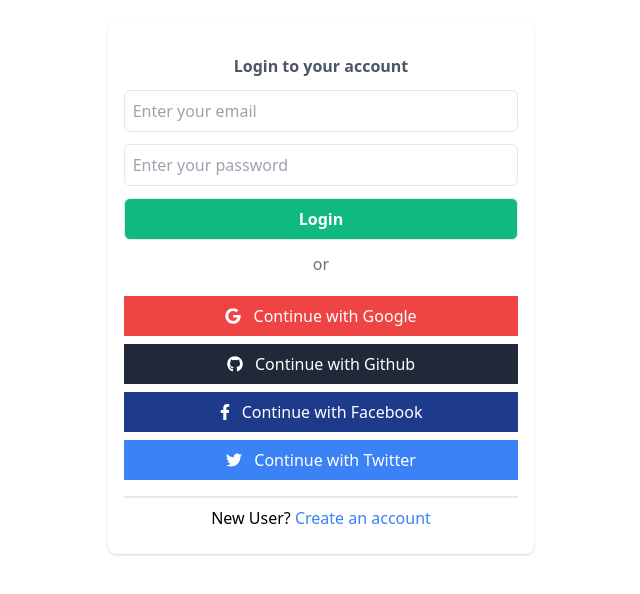
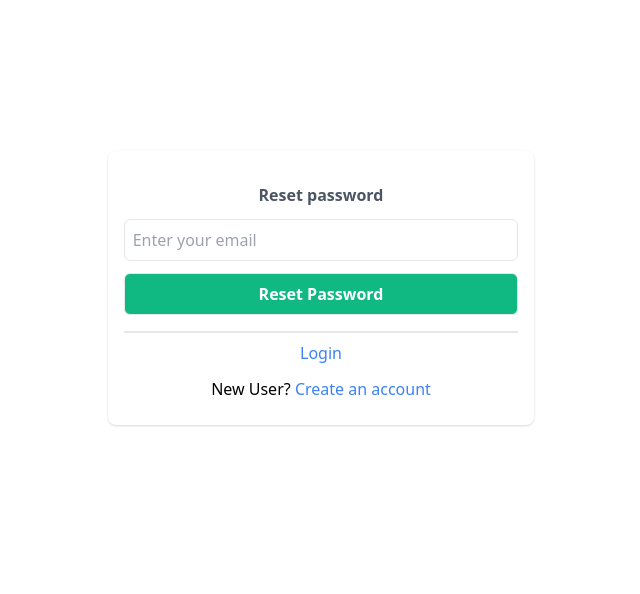
Before and after one commit to Shaharafat/react-firebase-auth, a React (Create React App) app: page /forgotPassword in a window 1280 px wide. Before the commit this address led to /login. Shown: the part 112-706 px from the top of the page, without its empty margins (319-959 px from the left). Built offline with nearby package versions, Linux system fonts and the light colour scheme; no server answers.

Commit message:
twitter and email login added, logout and remove user done

```diff
--- a/src/App.js
+++ b/src/App.js
@@ -28,11 +28,11 @@
     <AuthProvider>
       <Router>
         <Switch>
+          <PrivateRoute path="/" exact component={Dashboard} />
+          <PrivateRoute path="/updateProfile" component={UpdateProfile} />
           <Route path="/login" component={Login} />
           <Route path="/signup" component={Signup} />
-          <PrivateRoute path="/updateProfile" component={UpdateProfile} />
-          <PrivateRoute path="/forgotPassword" component={ForgotPassword} />
-          <PrivateRoute path="/" exact component={Dashboard} />
+          <Route path="/forgotPassword" component={ForgotPassword} />
         </Switch>
       </Router>
     </AuthProvider>
--- a/src/components/Form.js
+++ b/src/components/Form.js
@@ -1,12 +1,23 @@
-import { yupResolver } from "@hookform/resolvers/yup";
+/*
+ *
+ * Title: Sign up and Login form
+ * Description: This form will be used in signup and login page.
+ *              validation message shown differently for different page.
+ * Author: Shah Arafat
+ * Date: 17-03-2021
+ *
+ */
+
 import React from "react";
 import { useForm } from "react-hook-form";
+import { yupResolver } from "@hookform/resolvers/yup";
 import { useHistory } from "react-router";
 import { useAuth } from "../context/AuthContext";
 import { loginSchema, signUpSchema } from "../helper/schemas";
 
 const Form = ({ isSignupPage = false }) => {
-  const { currentUser, doSignupWithEmailPass } = useAuth();
+  const { doSignupWithEmailPass, doSigninWithEmailPass } = useAuth();
+
   const history = useHistory();
 
   const { register, errors, handleSubmit } = useForm({
@@ -16,6 +27,7 @@
       : yupResolver(loginSchema),
   });
 
+  // this will executed when signup attempt taken
   const signup = async (data) => {
     const { email, password } = data;
     try {
@@ -26,8 +38,22 @@
     }
   };
 
+  // this will executed when login attempt taken
+  const login = async (data) => {
+    const { email, password } = data;
+    try {
+      await doSigninWithEmailPass(email, password);
+      history.push("/");
+    } catch (error) {
+      console.error("Error signing up", error.message);
+    }
+  };
+
   return (
-    <form className="w-full" onSubmit={handleSubmit(signup)}>
+    <form
+      className="w-full"
+      onSubmit={handleSubmit(isSignupPage ? signup : login)} // handlesubmit depending on operation
+    >
       <div hidden={!isSignupPage}>
         <input
           type="text"
@@ -65,8 +91,10 @@
           autoComplete="on"
         />
         <p className="text-sm text-red-600">
-          {errors.password?.message &&
+          {isSignupPage &&
+            errors.password?.message &&
             "Password must contain A-Z,a-z,0-9 and special characters (#,$,_) and minimum length should be 8 characters"}
+          {!isSignupPage && errors.password?.message && "Type valid password"}
         </p>
       </div>
 
--- a/src/components/SocialLogin.js
+++ b/src/components/SocialLogin.js
@@ -1,8 +1,8 @@
+import React from 'react';
 import { faFacebookF, faGithub, faGoogle, faTwitter } from '@fortawesome/free-brands-svg-icons';
-import React from 'react';
 import { useHistory } from "react-router-dom";
 import { useAuth } from "../context/AuthContext";
-import {googleProvider, facebookProvider, githubProvider} from '../firebase'
+import { googleProvider, facebookProvider, githubProvider, twitterProvider } from '../firebase';
 import { Button } from "../components";
 
 const SocialLogin = () => {
@@ -24,7 +24,7 @@
       <Button handleClick={() => signInWithSocialAccount(googleProvider)} icon={faGoogle} bgColor="bg-red-500">Continue with Google</Button>
       <Button handleClick={() => signInWithSocialAccount(githubProvider)} icon={faGithub} bgColor="bg-gray-800">Continue with Github</Button>
       <Button handleClick={() => signInWithSocialAccount(facebookProvider)} icon={faFacebookF} bgColor="bg-blue-900">Continue with Facebook</Button>
-      <Button handleClick={() => signInWithSocialAccount(googleProvider)} icon={ faTwitter } bgColor="bg-blue-500">Continue with Twitter</Button>
+      <Button handleClick={() => signInWithSocialAccount(twitterProvider)} icon={ faTwitter } bgColor="bg-blue-500">Continue with Twitter</Button>
     </div>
   )
 }
--- a/src/firebase/index.js
+++ b/src/firebase/index.js
@@ -11,7 +11,7 @@
 
 let firebaseConfig = {
   apiKey: process.env.REACT_APP_FIREBASE_API_KEY,
-  authDomain: process.env.REACT_APP_FIREBASE_AITH_DOMAIN,
+  authDomain: process.env.REACT_APP_FIREBASE_AUTH_DOMAIN,
   projectId: process.env.REACT_APP_FIREBASE_PROJECT_ID,
   storageBucket: process.env.REACT_APP_FIREBASE_STORAGE_BUCKET,
   messagingSenderId: process.env.REACT_APP_FIREBASE_MESSAGING_SENDER_ID,
@@ -35,3 +35,7 @@
 //* github auth provider. It will pass
 // as parameter to sign up with google
 export const githubProvider = new firebase.auth.GithubAuthProvider();
+
+//* Twitter auth provider. It will pass
+// as parameter to sign up with google
+export const twitterProvider = new firebase.auth.TwitterAuthProvider();
--- a/src/pages/Dashboard.js
+++ b/src/pages/Dashboard.js
@@ -1,9 +1,11 @@
 import React from "react";
+import { faEraser } from "@fortawesome/free-solid-svg-icons";
 import { Link, useHistory } from "react-router-dom";
+import { Button } from "../components";
 import { useAuth } from "../context/AuthContext";
 
 const Dashboard = () => {
-  const { currentUser, doLogout } = useAuth();
+  const { currentUser, doLogout, doRemoveUser } = useAuth();
   const { displayName, email, photoURL } = currentUser;
   const history = useHistory();
 
@@ -17,13 +19,24 @@
     }
   }
 
+  // remove user
+  const removeUser = async () => {
+    try {
+      await doRemoveUser();
+      history.push("/");
+    } catch (error) {
+      console.error("Error: while deleting user...", error.message);
+    }
+  }
+
   return (
     <div className="h-screen flex justify-center items-center">
       <div className="content-container">
         {photoURL && <img src={photoURL} alt="user" className="rounded-full border-4 border-gray-800" /> }
         <h2 className="text-gray-800 text-xl font-bold mt-3">{displayName}</h2>
         <h5 className="text-sm text-gray-600">{email}</h5>
-        Hello
+        <Button icon={faEraser} bgColor="bg-red-600" handleClick={removeUser}>Delete Account</Button>
+
         <div className="mt-4 py-2 border-t-2 w-full text-center">
           <span onClick={logoutUser} className="text-blue-500 hover:underline" >Logout</span>
         </div>
--- a/src/pages/ForgotPassword.js
+++ b/src/pages/ForgotPassword.js
@@ -1,11 +1,87 @@
-import React from 'react'
+/*
+ *
+ * Title: Password Reset
+ * Description: Reset password using email confirmation
+ * Author: Shah Arafat
+ * Date: 17-03-2021
+ *
+ */
+
+import React, { useState } from "react";
+import * as yup from "yup";
+import { yupResolver } from "@hookform/resolvers/yup";
+import { useForm } from "react-hook-form";
+import { Link } from "react-router-dom";
+import { useAuth } from "../context/AuthContext";
 
 const ForgotPassword = () => {
+  const { doResetPassword } = useAuth();
+  const { register, handleSubmit, errors } = useForm({
+    mode: "onTouched",
+    resolver: yupResolver(
+      yup.object().shape({ email: yup.string().email().required() }) // yup schema
+    ),
+  });
+  const [message, setMessage] = useState("");
+
+  const resetPassword = async (data) => {
+    let { email } = data;
+    try {
+      await doResetPassword(email);
+      setMessage("Password reset mail sent. Check email to reset");
+    } catch (error) {
+      console.log("Password reset operation failed.", error.message);
+    }
+  };
+
   return (
-    <div>
-      Forgot
+    <div className="h-screen flex justify-center items-center">
+      <div className="content-container">
+        <p className="text-gray-600 font-semibold mt-4">Reset password</p>
+
+        <form
+          className="w-full"
+          onSubmit={handleSubmit(resetPassword)} // handlesubmit depending on operation
+        >
+          <div>
+            <input
+              type="text"
+              id="email"
+              name="email"
+              placeholder="Enter your email"
+              ref={register}
+              className="form-input"
+              autoComplete="on"
+            />
+            <p className="text-sm text-red-600">{errors.email?.message}</p>
+          </div>
+
+          <button
+            type="submit"
+            className="form-input bg-green-500 text-white font-semibold text-md"
+          >
+            Reset Password
+          </button>
+          {message && <p className="text-sm text-green-600 mt-2">{message}</p> }
+        </form>
+
+        {/* extra options to navigate */}
+        <div className="mt-4 py-2 border-t-2 w-full text-center flex flex-col">
+          <span>
+            <Link to="/login" className="text-blue-500 hover:underline">
+              Login
+            </Link>
+          </span>
+          <span className="inline-block mt-3">
+            New User?{" "}
+            <Link to="/signup" className="text-blue-500 hover:underline">
+              Create an account
+            </Link>
+          </span>
+        </div>
+      </div>
     </div>
-  )
-}
+  );
+};
 
-export default ForgotPassword
+export default ForgotPassword;
--- a/src/pages/Login.js
+++ b/src/pages/Login.js
@@ -1,9 +1,11 @@
 import React from "react";
 import { Link } from "react-router-dom";
 import { Form, SocialLogin } from "../components";
+import { useAuth } from "../context/AuthContext";
 
 const Login = () => {
-
+  let { currentUser,loading } = useAuth();
+  console.log(currentUser,loading);
   return (
     <div className="h-screen flex justify-center items-center">
       <div className="content-container">
@@ -12,8 +14,9 @@
         {/* social login options */}
         <p className="text-md text-gray-500 my-3">or</p>
         <SocialLogin />
-        <div className="mt-4 py-2 border-t-2 w-full text-center">
-          <span>New User? <Link to="/signup" className="text-blue-500 hover:underline">Create an account</Link></span>
+        <div className="mt-4 py-2 border-t-2 w-full text-center flex flex-col">
+          <span><Link to="/forgotPassword" className="text-blue-500 hover:underline">Forgot password?</Link></span>
+          <span className="inline-block mt-3">New User? <Link to="/signup" className="text-blue-500 hover:underline">Create an account</Link></span>
         </div>
       </div>
     </div>
--- a/src/routes/PrivateRoute.js
+++ b/src/routes/PrivateRoute.js
@@ -3,7 +3,7 @@
 import { useAuth } from "../context/AuthContext";
 
 const PrivateRoute = ({ component: Component, ...rest }) => {
-  const { currentUser } = useAuth();
+  const { currentUser, loading } = useAuth();
 
   // if current user exists then goto to given page.
   // otherwise goto login page
```
Also changed, not shown: src/context/AuthContext.js (+30 -6 lines).
